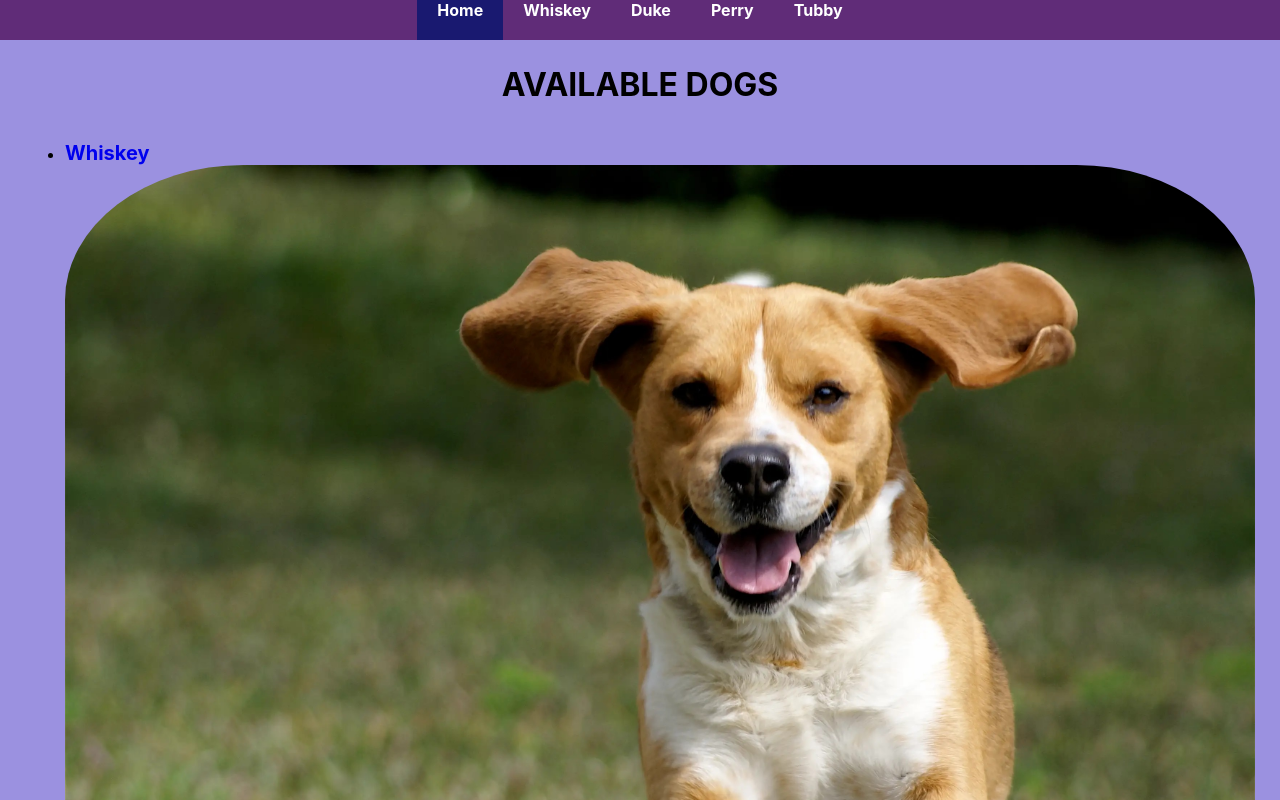
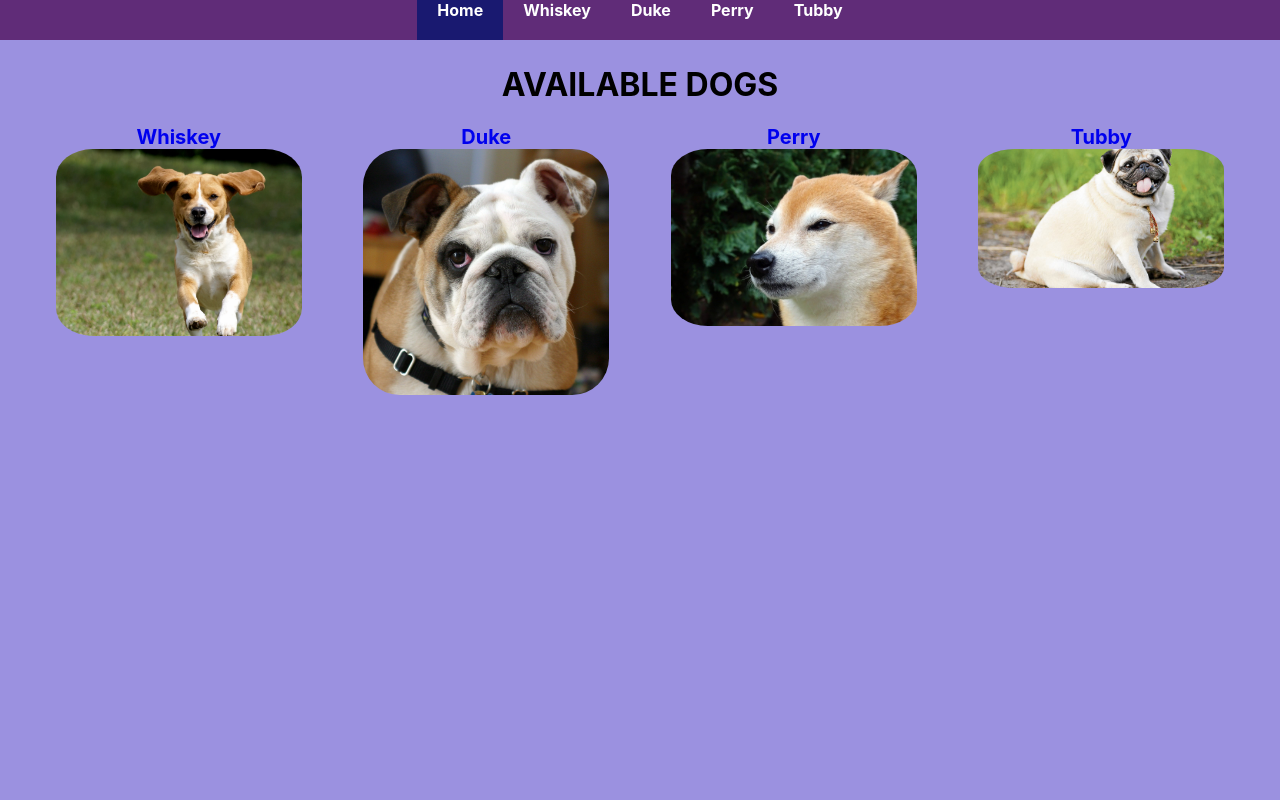
Before and after one commit to iam8/39.2-pt1-react-router-patterns, a React (Create React App) app: page /dogs in a window 1280 px wide. Shown: the top 800 px of the page. Built offline with nearby package versions, Linux system fonts and the light colour scheme.

Commit message:
Remove and replace some tags and add class names

```diff
--- a/src/DogList.js
+++ b/src/DogList.js
@@ -10,19 +10,17 @@ function DogList ({allDogInfo}) {
             <h1 className="DogList-heading">AVAILABLE DOGS</h1>
 
             <div className="DogList-list">
-                <ul>
                 {allDogInfo.map(dog => {
                     return (
-                            <li key={dog.name}>
+                        <div className="DogList-card" key={dog.name}>
                             <Link to={`/dogs/${dog.name.toLowerCase()}`}>{dog.name}</Link>
 
                             <div>
                                 <img className="DogList-img" src={dog.src} alt={dog.name}/>
                             </div>
-                            </li>
+                        </div>
                     );
                 })}
-                </ul>
             </div>
 
         </div>
```
Lines whose indentation alone changed are shown as unchanged.
